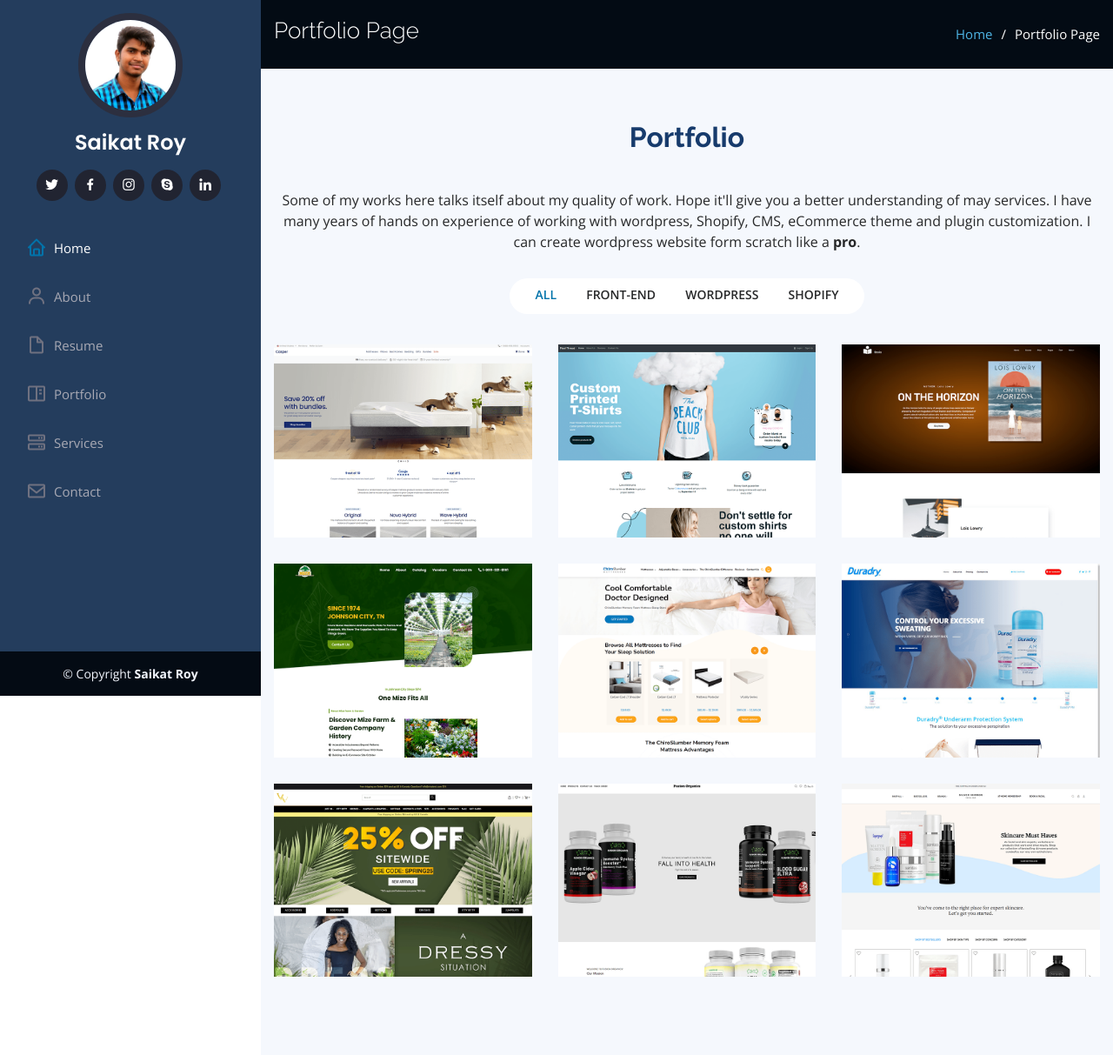
After one commit to njmsaikat/portfolio, a PHP site: page /portfolio-page.html in a window 1280 px wide. The commit adds this page. Shown: the whole page at 87% size. Run offline with PHP 8.4, Linux system fonts and the light colour scheme.

Commit message:
portfolio page updated

```diff
--- a/assets/css/style.css
+++ b/assets/css/style.css
@@ -872,12 +872,17 @@ section {
 --------------------------------------------------------------*/
 .breadcrumbs {
   padding: 20px 0;
-  background: #f9f9f9;
+  background: #030b14;
+  color: #fff;
 }
 
 .breadcrumbs h2 {
   font-size: 26px;
   font-weight: 300;
+}
+
+.breadcrumbs a{
+  color: #4fb6e6;
 }
 
 .breadcrumbs ol {
@@ -896,7 +901,7 @@ section {
 .breadcrumbs ol li + li::before {
   display: inline-block;
   padding-right: 10px;
-  color: #0e2442;
+  color: #fff;
   content: "/";
 }
 
@@ -1032,3 +1037,23 @@ section {
     padding-right: 20px 15px;
   }
 }
+
+
+/*portfolio page*/
+.portfolio-page-title h2:after{
+  display: none;
+}
+
+
+/*show all button*/
+button.show-all {
+  background: #0073aa;
+  border: 0;
+  padding: 10px 24px;
+  color: #fff;
+  transition: 0.4s;
+  border-radius: 4px;
+}
+button.show-all:hover {
+background: #37b3ed;
+}
--- a/index.html
+++ b/index.html
@@ -537,6 +537,12 @@
 
         </div>
 
+        <div class="row" data-aos="fade-up">
+          <div class="col-lg-12 d-flex justify-content-center">
+            <a href="/portfolio-page.html"><button class="show-all">SHOW ALL</button></a>
+          </div>
+        </div>
+
       </div>
     </section><!-- End Portfolio Section -->
 
--- /dev/null
+++ b/portfolio-page.html
@@ -0,0 +1,255 @@
+<!DOCTYPE html>
+<html lang="en">
+
+<head>
+  <meta charset="utf-8">
+  <meta content="width=device-width, initial-scale=1.0" name="viewport">
+
+  <title>Saikat Roy | Portfolio Saikat | Web Developer</title>
+  <meta content="" name="description">
+  <meta content="" name="keywords">
+
+  <!-- Favicons -->
+  <link href="assets/img/favicon.png" rel="icon">
+  <link href="assets/img/apple-touch-icon.png" rel="apple-touch-icon">
+
+  <!-- Google Fonts -->
+  <link
+    href="https://fonts.googleapis.com/css?family=Open+Sans:300,300i,400,400i,600,600i,700,700i|Raleway:300,300i,400,400i,500,500i,600,600i,700,700i|Poppins:300,300i,400,400i,500,500i,600,600i,700,700i"
+    rel="stylesheet">
+
+  <!-- Vendor CSS Files -->
+  <link href="assets/vendor/bootstrap/css/bootstrap.min.css" rel="stylesheet">
+  <link href="assets/vendor/icofont/icofont.min.css" rel="stylesheet">
+  <link href="assets/vendor/boxicons/css/boxicons.min.css" rel="stylesheet">
+  <link href="assets/vendor/venobox/venobox.css" rel="stylesheet">
+  <link href="assets/vendor/owl.carousel/assets/owl.carousel.min.css" rel="stylesheet">
+  <link href="assets/vendor/aos/aos.css" rel="stylesheet">
+
+  <!-- Template Main CSS File -->
+  <link href="assets/css/style.css" rel="stylesheet">
+
+</head>
+
+<body>
+
+  <!-- ======= Mobile nav toggle button ======= -->
+  <button type="button" class="mobile-nav-toggle d-xl-none"><i class="icofont-navigation-menu"></i></button>
+
+  <!-- ======= Header ======= -->
+  <header id="header">
+    <div class="d-flex flex-column">
+
+      <div class="profile">
+        <img src="assets/img/saikat-profile.png" alt="" class="img-fluid rounded-circle">
+        <h1 class="text-light"><a href="index.html">Saikat Roy</a></h1>
+        <div class="social-links mt-3 text-center">
+          <a href="https://twitter.com/njmsaikat" class="twitter" target="_blank"><i class="bx bxl-twitter"></i></a>
+          <a href="https://www.facebook.com/njmsaikat" class="facebook" target="_blank"><i
+              class="bx bxl-facebook"></i></a>
+          <a href="https://www.instagram.com/njmsaikat/" class="instagram" target="_blank"><i
+              class="bx bxl-instagram"></i></a>
+          <a href="skype:njmsaikat" class="google-plus"><i class="bx bxl-skype"></i></a>
+          <a href="https://www.linkedin.com/in/njmsaikat/" class="linkedin" target="_blank"><i
+              class="bx bxl-linkedin"></i></a>
+        </div>
+      </div>
+
+      <nav class="nav-menu">
+        <ul>
+          <li class="active"><a href="index.html"><i class="bx bx-home"></i> <span>Home</span></a></li>
+          <li><a href="index.html#about"><i class="bx bx-user"></i> <span>About</span></a></li>
+          <li><a href="index.html#resume"><i class="bx bx-file-blank"></i> <span>Resume</span></a></li>
+          <li><a href="index.html#portfolio"><i class="bx bx-book-content"></i> Portfolio</a></li>
+          <li><a href="index.html#services"><i class="bx bx-server"></i> Services</a></li>
+          <li><a href="index.html#contact"><i class="bx bx-envelope"></i> Contact</a></li>
+
+        </ul>
+      </nav><!-- .nav-menu -->
+      <button type="button" class="mobile-nav-toggle d-xl-none"><i class="icofont-navigation-menu"></i></button>
+
+    </div>
+  </header><!-- End Header -->
+
+  <main id="main">
+
+    <!-- ======= Breadcrumbs ======= -->
+    <section class="breadcrumbs">
+      <div class="container">
+
+        <div class="d-flex justify-content-between align-items-center">
+          <h2>Portfolio Page</h2>
+          <ol>
+            <li><a href="index.html">Home</a></li>
+            <li>Portfolio Page</li>
+          </ol>
+        </div>
+
+      </div>
+    </section><!-- End Breadcrumbs -->
+
+    <!-- ======= Portfolio Section ======= -->
+    <section id="portfolio" class="portfolio section-bg">
+      <div class="container">
+
+        <div class="section-title portfolio-page-title text-center">
+          <h2>Portfolio</h2>
+          <p>Some of my works here talks itself about my quality of work. Hope it'll give you a better understanding of
+            may services. I have many years of hands on experience of working with wordpress, Shopify, CMS, eCommerce
+            theme and plugin
+            customization. I can create wordpress website form scratch like a <strong>pro</strong>. </p>
+        </div>
+
+        <div class="row" data-aos="fade-up">
+          <div class="col-lg-12 d-flex justify-content-center">
+            <ul id="portfolio-flters">
+              <li data-filter="*" class="filter-active">All</li>
+              <li data-filter=".filter-front-end">Front-End</li>
+              <li data-filter=".filter-wordpress">Wordpress</li>
+              <li data-filter=".filter-shopify">Shopify</li>
+            </ul>
+          </div>
+        </div>
+
+        <div class="row portfolio-container" data-aos="fade-up" data-aos-delay="100">
+
+          <div class="col-lg-4 col-md-6 portfolio-item filter-front-end">
+            <div class="portfolio-wrap">
+              <img src="assets/img/portfolio/portfolio-1.png" class="img-fluid" alt="">
+              <div class="portfolio-links">
+                <a href="assets/img/portfolio/portfolio-1-full.jpg" data-gall="portfolioGallery" class="venobox"
+                  title="App 1"><i class="bx bx-plus"></i></a>
+                <a href="https://casper-new.netlify.app/" title="More Details" target="_blank"><i
+                    class="bx bx-link"></i></a>
+              </div>
+            </div>
+          </div>
+
+          <div class="col-lg-4 col-md-6 portfolio-item filter-front-end">
+            <div class="portfolio-wrap">
+              <img src="assets/img/portfolio/portfolio-2.png" class="img-fluid" alt="">
+              <div class="portfolio-links">
+                <a href="assets/img/portfolio/portfolio-2-full.png" data-gall="portfolioGallery" class="venobox"
+                  title="Web 3"><i class="bx bx-plus"></i></a>
+                <a href="https://realthread-new.netlify.app/" title="More Details" target="_blank"><i
+                    class="bx bx-link"></i></a>
+              </div>
+            </div>
+          </div>
+
+          <div class="col-lg-4 col-md-6 portfolio-item filter-front-end">
+            <div class="portfolio-wrap">
+              <img src="assets/img/portfolio/portfolio-3.png" class="img-fluid" alt="">
+              <div class="portfolio-links">
+                <a href="assets/img/portfolio/portfolio-3-full.png" data-gall="portfolioGallery" class="venobox"
+                  title="App 2"><i class="bx bx-plus"></i></a>
+                <a href="https://book-new.netlify.app/" title="More Details" target="_blank"><i
+                    class="bx bx-link"></i></a>
+              </div>
+            </div>
+          </div>
+
+          <div class="col-lg-4 col-md-6 portfolio-item filter-wordpress">
+            <div class="portfolio-wrap">
+              <img src="assets/img/portfolio/portfolio-4.png" class="img-fluid" alt="">
+              <div class="portfolio-links">
+                <a href="assets/img/portfolio/portfolio-4-full.png" data-gall="portfolioGallery" class="venobox"
+                  title="Card 2"><i class="bx bx-plus"></i></a>
+                <a href="#" title="More Details"><i class="bx bx-link"></i></a>
+              </div>
+            </div>
+          </div>
+
+          <div class="col-lg-4 col-md-6 portfolio-item filter-wordpress">
+            <div class="portfolio-wrap">
+              <img src="assets/img/portfolio/portfolio-5.png" class="img-fluid" alt="">
+              <div class="portfolio-links">
+                <a href="assets/img/portfolio/portfolio-5-full.png" data-gall="portfolioGallery" class="venobox"
+                  title="Web 2"><i class="bx bx-plus"></i></a>
+                <a href="#" title="More Details"><i class="bx bx-link"></i></a>
+              </div>
+            </div>
+          </div>
+
+          <div class="col-lg-4 col-md-6 portfolio-item filter-wordpress">
+            <div class="portfolio-wrap">
+              <img src="assets/img/portfolio/portfolio-6.png" class="img-fluid" alt="">
+              <div class="portfolio-links">
+                <a href="assets/img/portfolio/portfolio-6-full.jpg" data-gall="portfolioGallery" class="venobox"
+                  title="App 3"><i class="bx bx-plus"></i></a>
+                <a href="portfolio-details.html" title="More Details"><i class="bx bx-link"></i></a>
+              </div>
+            </div>
+          </div>
+
+          <div class="col-lg-4 col-md-6 portfolio-item filter-shopify">
+            <div class="portfolio-wrap">
+              <img src="assets/img/portfolio/portfolio-7.png" class="img-fluid" alt="">
+              <div class="portfolio-links">
+                <a href="assets/img/portfolio/portfolio-7-full.png" data-gall="portfolioGallery" class="venobox"
+                  title="Card 1"><i class="bx bx-plus"></i></a>
+                <a href="https://www.vivalavic.com/" title="More Details" target="_blank"><i class="bx bx-link"></i></a>
+              </div>
+            </div>
+          </div>
+
+          <div class="col-lg-4 col-md-6 portfolio-item filter-shopify">
+            <div class="portfolio-wrap">
+              <img src="assets/img/portfolio/portfolio-8.png" class="img-fluid" alt="">
+              <div class="portfolio-links">
+                <a href="assets/img/portfolio/portfolio-8-full.png" data-gall="portfolioGallery" class="venobox"
+                  title="Card 3"><i class="bx bx-plus"></i></a>
+                <a href="#" title="More Details" target="_blank"><i class="bx bx-link"></i></a>
+              </div>
+            </div>
+          </div>
+
+          <div class="col-lg-4 col-md-6 portfolio-item filter-shopify">
+            <div class="portfolio-wrap">
+              <img src="assets/img/portfolio/portfolio-9.png" class="img-fluid" alt="">
+              <div class="portfolio-links">
+                <a href="assets/img/portfolio/portfolio-9-full.png" data-gall="portfolioGallery" class="venobox"
+                  title="Web 3"><i class="bx bx-plus"></i></a>
+                <a href="https://shop.silvermirror.com/" title="More Details" target="_blank"><i
+                    class="bx bx-link"></i></a>
+              </div>
+            </div>
+          </div>
+
+        </div>
+
+      </div>
+    </section><!-- End Portfolio Section -->
+
+  </main><!-- End #main -->
+
+  <!-- ======= Footer ======= -->
+  <footer id="footer">
+    <div class="container">
+      <div class="copyright">
+        &copy; Copyright <strong><span>Saikat Roy</span></strong>
+      </div>
+    </div>
+  </footer><!-- End  Footer -->
+
+  <a href="#" class="back-to-top"><i class="icofont-simple-up"></i></a>
+
+  <!-- Vendor JS Files -->
+  <script src="assets/vendor/jquery/jquery.min.js"></script>
+  <script src="assets/vendor/bootstrap/js/bootstrap.bundle.min.js"></script>
+  <script src="assets/vendor/jquery.easing/jquery.easing.min.js"></script>
+  <script src="assets/vendor/php-email-form/validate.js"></script>
+  <script src="assets/vendor/waypoints/jquery.waypoints.min.js"></script>
+  <script src="assets/vendor/counterup/counterup.min.js"></script>
+  <script src="assets/vendor/isotope-layout/isotope.pkgd.min.js"></script>
+  <script src="assets/vendor/venobox/venobox.min.js"></script>
+  <script src="assets/vendor/owl.carousel/owl.carousel.min.js"></script>
+  <script src="assets/vendor/typed.js/typed.min.js"></script>
+  <script src="assets/vendor/aos/aos.js"></script>
+
+  <!-- Template Main JS File -->
+  <script src="assets/js/main.js"></script>
+
+</body>
+
+</html>
```
Also changed, not shown: inner-page.html (deleted, +0 -138 lines).
